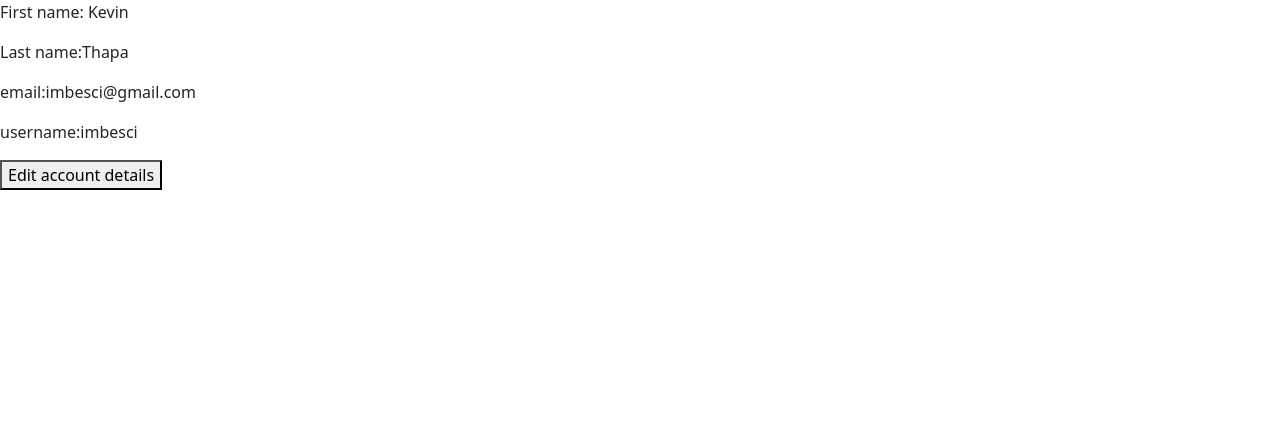
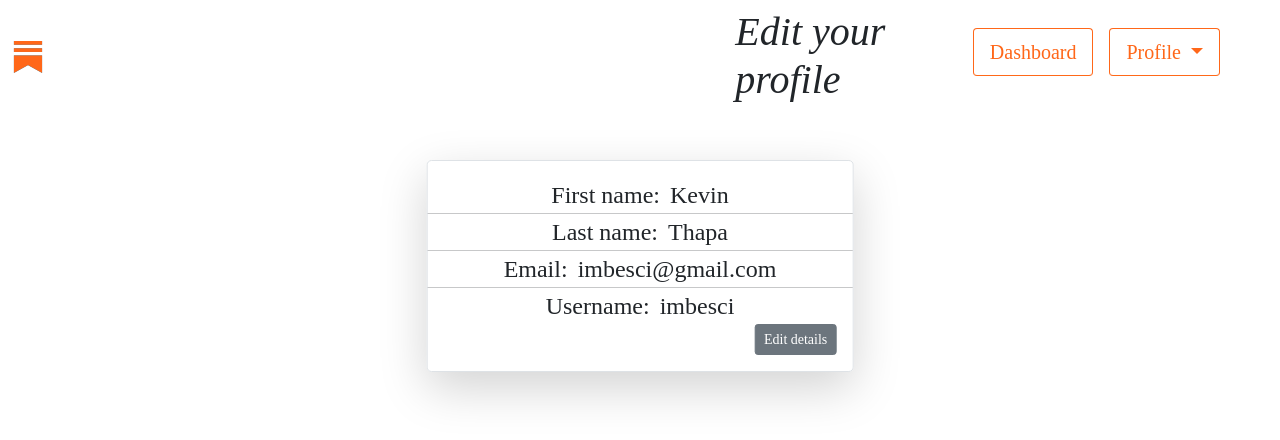
Before and after one commit to imbesci/substack-clone, a Django app: a page that uses substack/accounts/templates/accounts/account_details.html in a window 1280 px wide. Shown: the top 440 px of the page. Run offline with Django 4.2, Linux system fonts and the light colour scheme; a user stored in the database is signed in; data comes from the database, SQL or seed files in the repository; both versions use the stored data as it was after the commit; some libraries are stand-ins or nearby versions.

Commit message:
Working on update info form

```diff
--- a/substack/accounts/templates/accounts/account_details.html
+++ b/substack/accounts/templates/accounts/account_details.html
@@ -1,8 +1,15 @@
-{% extends 'htmxtemplate.html' %}
+{% extends 'default.html' %}
+{% load static %}
+{% load widget_tweaks %}
+{% block customcss %} <link rel="stylesheet" href="{% static 'styles.css' %}"> {% endblock customcss %}
 {% block title %}Substack - account management{% endblock title %}
+{% block content %}
+{% include 'snippets/generalheader.html' %}
 
-{% block content %}
+
 
 {% include 'accounts/snippets/detail_snippet.html' %}
 
+
+{% include 'snippets/footer.html' %}
 {% endblock content %}
--- a/substack/accounts/templates/accounts/snippets/detail_snippet.html
+++ b/substack/accounts/templates/accounts/snippets/detail_snippet.html
@@ -1,9 +1,19 @@
 
+<div class="position-relative start-50 translate-middle-x col-4 mt-5 py-3 border shadow-lg rounded-3 " hx-target="this" hx-swap="outerHTML" style="display:block;">
 
-<div hx-target="this" hx-swap="outerHTML" style="display:block;">
-    <p>First name: {{user.first_name}}</p>
-    <p>Last name:{{user.last_name}}</p>
-    <p>email:{{user.email}}</p>
-    <p>username:{{user.username}}</p>
-    <button hx-get="{% url 'accounts:edit-snippet' %}">Edit account details</button>
+    <div class="text-center " style="width:100%;">
+
+        <div class="fs-4">First name: <span class="ms-1">{{user.first_name}}</span></div>
+        <hr class="bg-dark">
+        <div class="fs-4 ">Last name: <span class="ms-1">{{user.last_name}}</span></div>
+        <hr class="bg-dark">
+        <div class="fs-4 ">Email: <span class="ms-1">{{user.email}}</span></div>
+        <hr class="bg-dark">
+        <div class="fs-4 ">Username: <span class="ms-1">{{user.username}}</span></div>
+
+    </div>
+
+    <div class="d-flex justify-content-end">
+    <button class="btn btn-sm btn-secondary me-3" hx-get="{% url 'accounts:edit-snippet' %}">Edit details</button>
+    </div>
 </div>
--- a/substack/accounts/views.py
+++ b/substack/accounts/views.py
@@ -88,7 +88,8 @@
     pk = request.user.pk
     user = SubstackUser.objects.get(pk=pk)
     context = {
-        'user' : user
+        'user' : user,
+        'isDetail': True
     }
     return render(request, 'accounts/account_details.html', context)
 
--- a/substack/articles/templates/articles/article_creation.html
+++ b/substack/articles/templates/articles/article_creation.html
@@ -52,17 +52,18 @@
         color: #6C757D;
         border: 1px solid #bdc2c7;
         border-radius: 4px;
+    }
 
-
-    }
     #id_topic:focus,
     #id_topic:hover {
         outline:none;
         border: 1px solid #8f9294;
     }
+
     #id_topic option {
         background-color: white;
     }
+
     #id_topic option:hover, #id_topic option:focus {
         background-color:#bdc2c7;
     }
--- a/substack/templates/snippets/generalheader.html
+++ b/substack/templates/snippets/generalheader.html
@@ -18,6 +18,12 @@
 
     .custombuttonbackground {
         background-color: rgba(0,0,0,0) !important;
+        border-bottom: 1px solid #FF6919 !important;
+    }
+    .custombuttonbackground:hover,
+    .custombuttonbackground:focus {
+        background-color: #FF7E3C !important;
+        color:white !important;
     }
 
     .dropdown-menu {
@@ -46,21 +52,21 @@
 
     {% if isProfile %}
     <div class="display-6 lead ps-5 offset-2">{{request.user.username}}'s Newsletter</div>
-
     {% elif isCreate %}
     <div class="display-6 fst-italic lead ps-1 offset-3">Compose</div>
+    {%elif isDetail %}
+    <div class="display-6 fst-italic lead ps-5 offset-2">Edit your profile</div>
     {% endif %}
 
     <div class="navbar-nav ms-auto mb-2 mb-0 justify-content-between">
         {% if user.is_authenticated %}
 
             <form action="{% url 'accounts:dashboard' %}" method="get">
-                <button class="btn btn-lg btn-outline-primary rounded-2 me-3">Dashboard</button></form>
+                <button class="btn btn-lg btn-outline-primary custombuttonbackground rounded-2 me-3">Dashboard</button></form>
 
             <div class="btn-group btn-group-justified ">
                 <button type="button" class="btn btn-lg btn-outline-primary me-5 rounded-2 custombuttonbackground dropdown-toggle" id="timezoneDropdown" data-bs-toggle="dropdown"
-                    aria-expanded="false">
-                    Profile
+                    aria-expanded="false">Profile
                 </button>
                 <ul class="dropdown-menu col-12" aria-labelledby="timezoneDropdown">
                     <li><form action="{% url 'accounts:account-home' %}" method='get'><button class="btn rounded-2 me-3 ">Edit profile</button></form></li>
@@ -72,10 +78,10 @@
         {% else %}
 
             <form action="{% url 'accounts:create' %}" method="get">
-                <button class=" btn btn-lg btn-outline-primary rounded-2 me-3 ">Start Writing</button></form>
+                <button class=" btn btn-lg btn-outline-primary custombuttonbackground rounded-2 me-3 ">Start Writing</button></form>
 
             <form action="{% url 'accounts:login' %}" method="get"><li>
-                <button class="btn btn-lg btn-outline-primary me-3 rounded-2 ">Sign in</button></form>
+                <button class="btn btn-lg btn-outline-primary custombuttonbackground me-3 rounded-2 ">Sign in</button></form>
 
         {% endif %}
     </div>
```
Also changed, not shown: substack/accounts/templates/accounts/create_account.html (+5 -4 lines), substack/accounts/templates/accounts/snippets/edit_snippet.html (+18 -6 lines), substack/db.sqlite3, substack/media/dog_UraLp6L.png (added).
